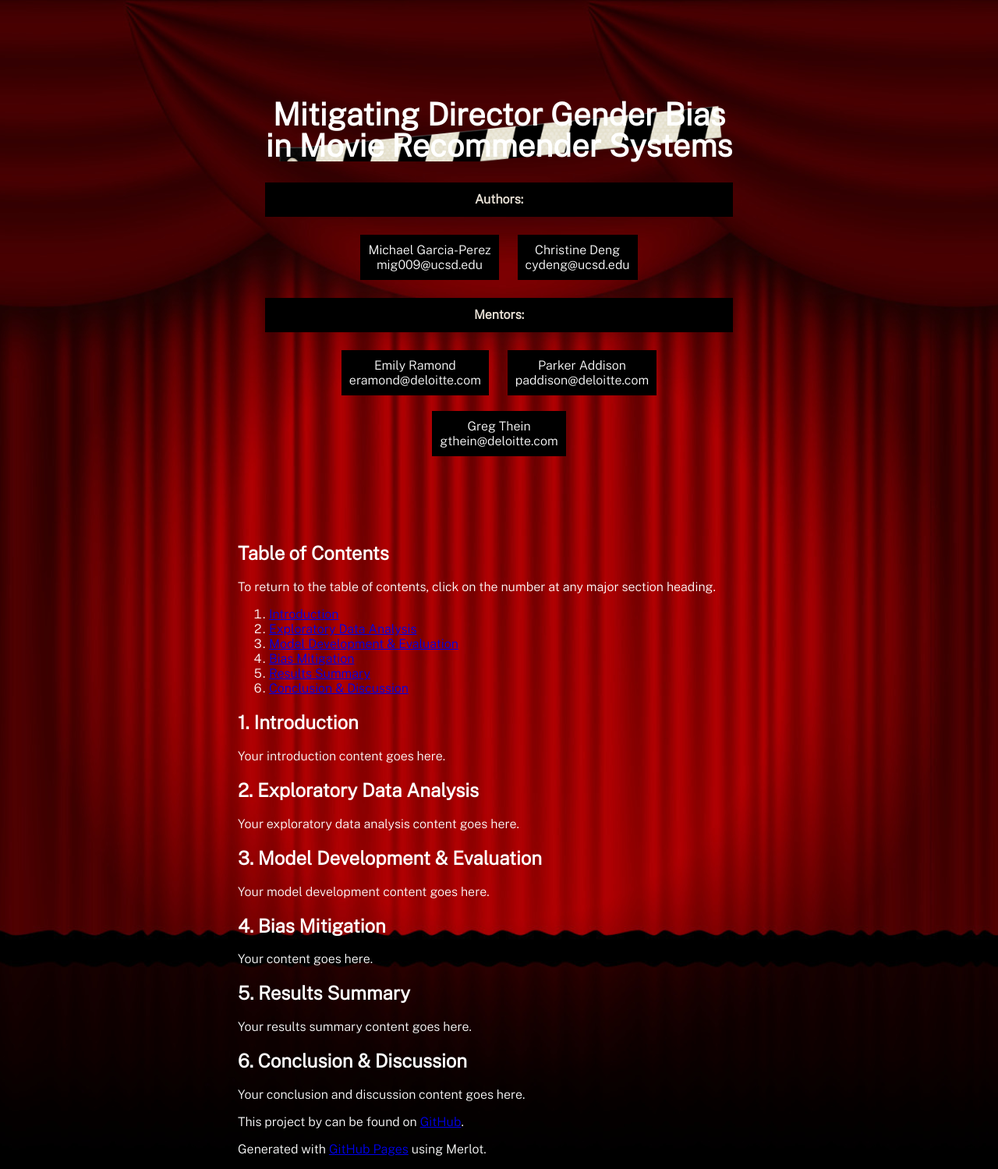
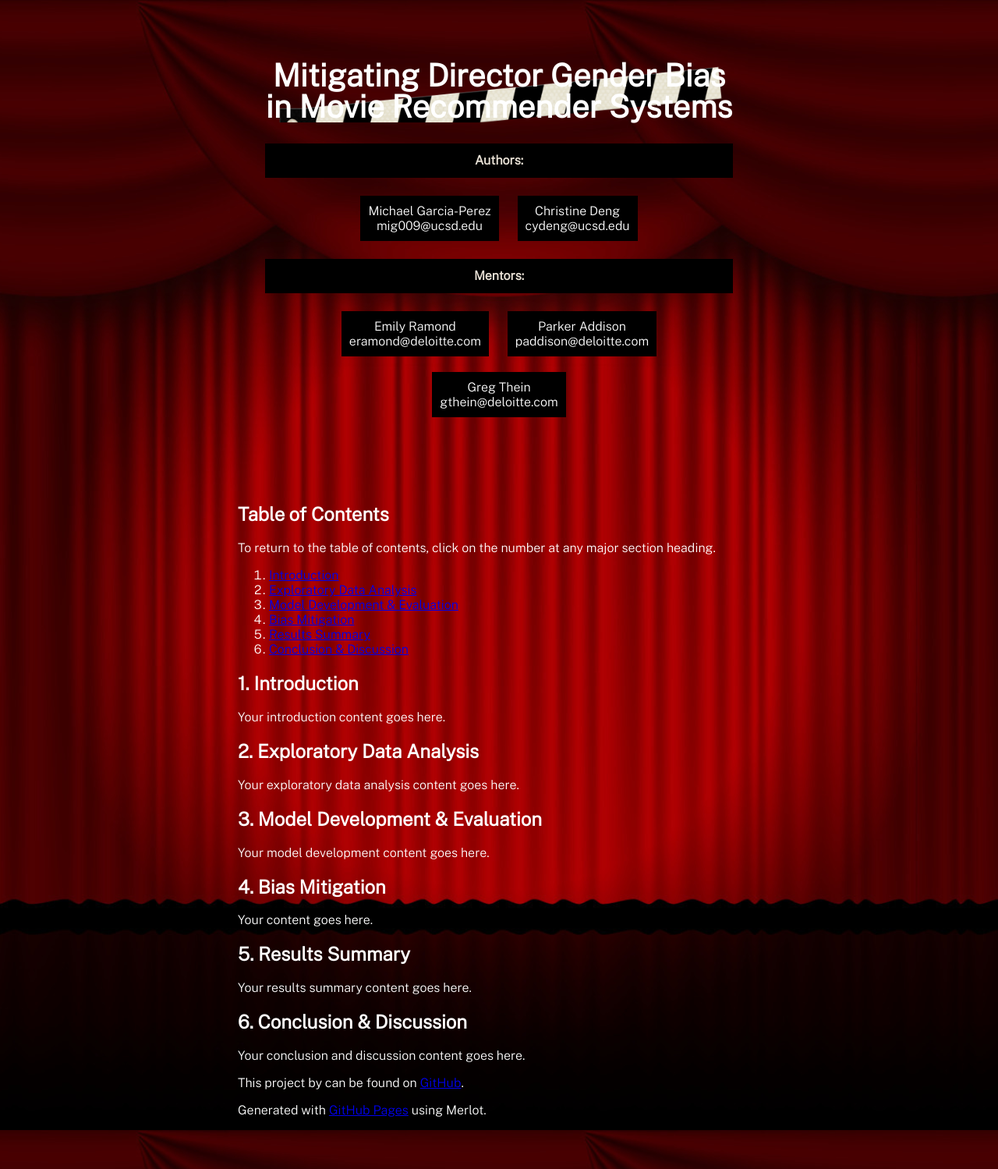
Before and after one commit to michael-garciaperez/DSC180A-Methodology-5, a Jekyll site: the page built from index.md, in a window 1280 px wide. Shown: the whole page at 78% size. Built offline with Jekyll 4.4.1, drawn with Linux system fonts in a browser that asks for light colours.

Commit message:
Update style.scss

```diff
--- a/assets/css/style.scss
+++ b/assets/css/style.scss
@@ -26,7 +26,7 @@ header {
   z-index: 2;
   margin: 0 auto;
   max-width: 600px;
-  padding: 100px 20px 80px 20px; /* Decreased padding-top */
+  padding: 50px 20px 80px 20px; /* Decreased padding-top */
 }
 
 header h1 {
```
